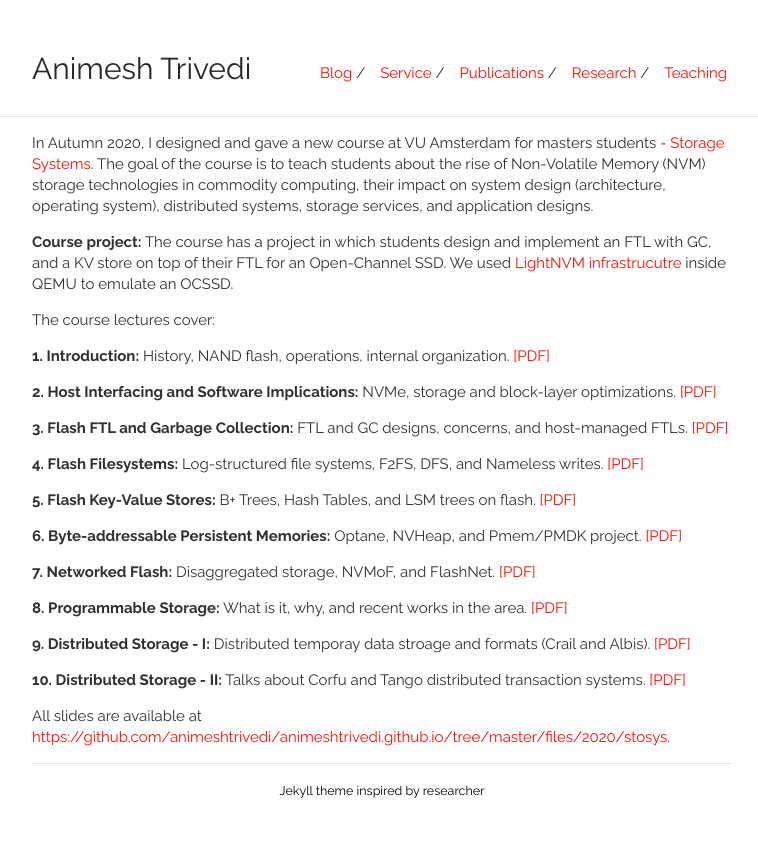
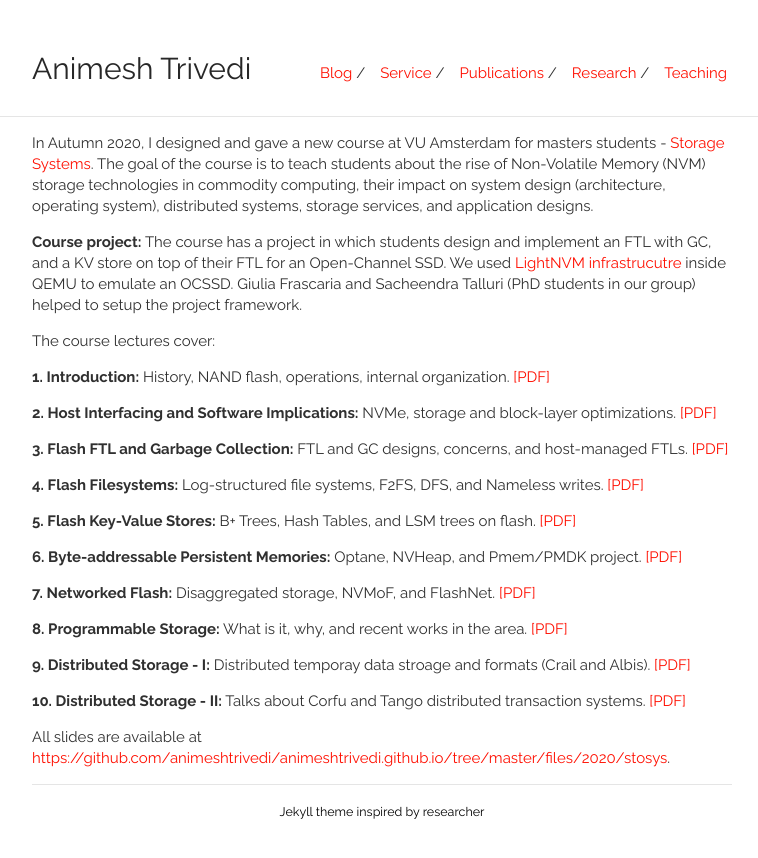
Before and after one commit to animeshtrivedi/animeshtrivedi.github.io, a Jekyll site: the page built from _posts/2021-02-06-stosys.md, in a window 1280 px wide. Shown: the top 858 px of the page, without its empty margins (258-1016 px from the left). Built offline with Jekyll 4.4.1, drawn with Linux system fonts in a browser that asks for light colours.

```diff
--- a/_posts/2021-02-06-stosys.md
+++ b/_posts/2021-02-06-stosys.md
@@ -8,7 +8,7 @@ tags: whatsnew
 
 In Autumn 2020, I designed and gave a new course at VU Amsterdam for masters students - [Storage Systems](https://studiegids.vu.nl/en/2020-2021/courses/XM_0092). The goal of the course is to teach students about the rise of Non-Volatile Memory (NVM) storage technologies in commodity computing, their impact on system design (architecture, operating system), distributed systems, storage services, and application designs.
 
-**Course project:** The course has a project in which students design and implement an FTL with GC, and a KV store on top of their FTL for an Open-Channel SSD. We used [LightNVM infrastrucutre](http://lightnvm.io/liblightnvm/index.html) inside QEMU to emulate an OCSSD.
+**Course project:** The course has a project in which students design and implement an FTL with GC, and a KV store on top of their FTL for an Open-Channel SSD. We used [LightNVM infrastrucutre](http://lightnvm.io/liblightnvm/index.html) inside QEMU to emulate an OCSSD. Giulia Frascaria and Sacheendra Talluri (PhD students in our group) helped to setup the project framework.
 
 The course lectures cover:
 
```
Also changed, not shown: _posts/2021-02-14-grademl.md (+1 -1 lines).
